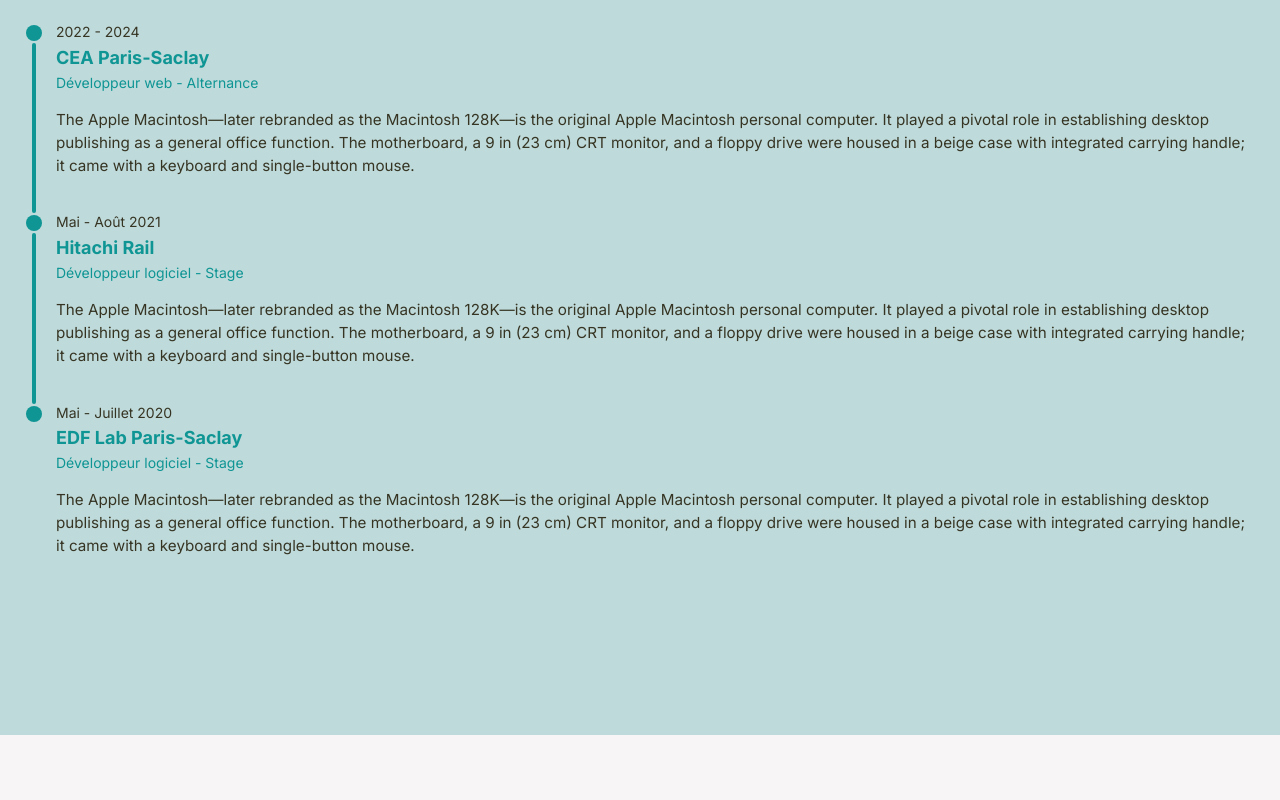
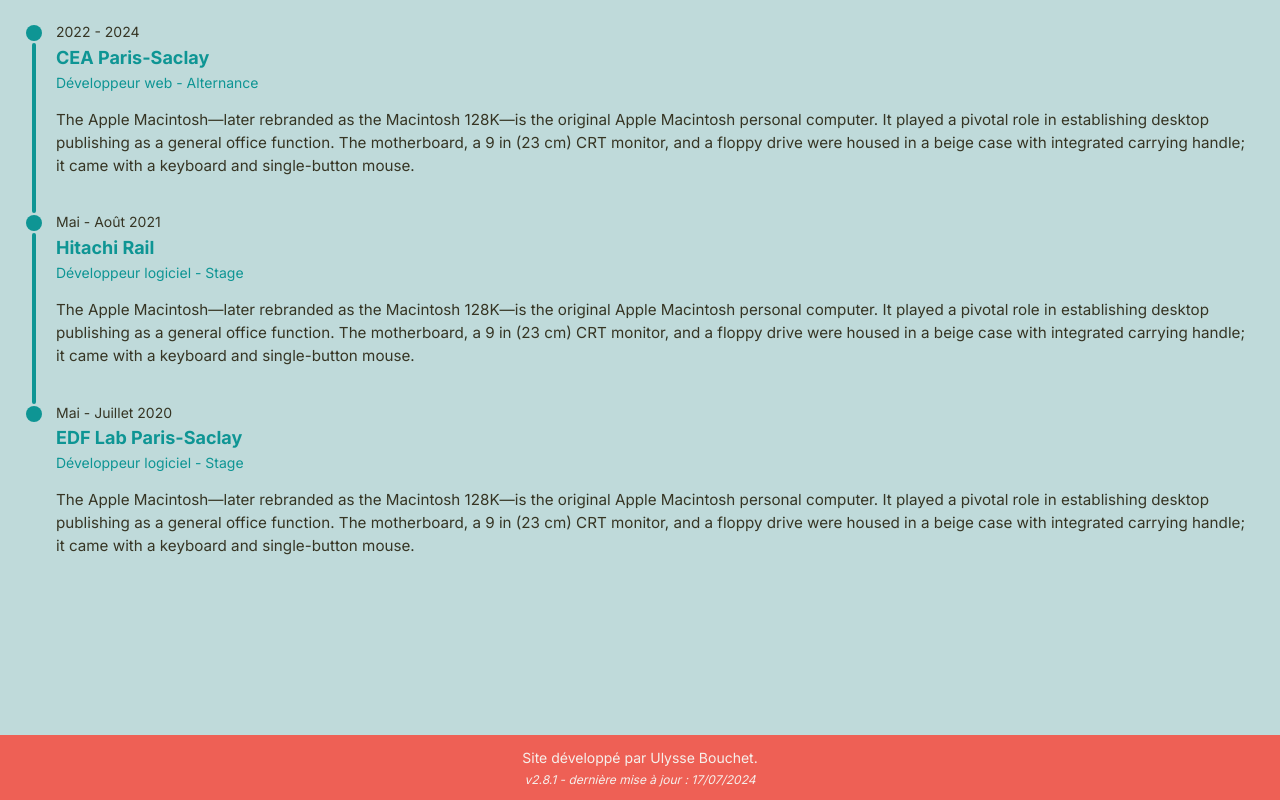
Before and after one commit to ulysse-bouchet/ulysse-bouchet-fr, a SvelteKit app: page / in a window 1280 px wide. Shown: the part 1682-2482 px from the top of the page. Before the commit the page ends 2417 px from the top, so only its background shows below. Built offline with nearby package versions, Linux system fonts and the light colour scheme.

Commit message:
[2.8.1] Added footer

```diff
--- a/package.json
+++ b/package.json
@@ -1,6 +1,6 @@
 {
 	"name": "ulysse-bonneau",
-	"version": "2.7.2",
+	"version": "2.8.1",
 	"private": true,
 	"scripts": {
 		"dev": "vite dev",
--- a/src/lib/components/navigation/GoTopButton.svelte
+++ b/src/lib/components/navigation/GoTopButton.svelte
@@ -22,5 +22,5 @@
 </script>
 
 <button id="goTopButton" on:click={goToTop} class="fixed bottom-8 right-4 p-2 bg-primary text-background z-10">
-	<img src="arrow_top.svg" alt="An arrow pointing towards the top of the page" class="h-8" />
+	<img src="arrow_top.svg" alt="Une flèche pointant vers le haut de la page" class="h-8" />
 </button>
--- /dev/null
+++ b/src/lib/sections/Footer.svelte
@@ -0,0 +1,6 @@
+<div class="py-3 flex flex-col items-center justify-center space-y-1 bg-accent text-background text-center text-sm">
+	<span>Site développé par Ulysse Bouchet.</span>
+	<span class="italic text-xs">
+		v2.8.1 - dernière mise à jour : 17/07/2024
+	</span>
+</div>
--- a/src/routes/+layout.svelte
+++ b/src/routes/+layout.svelte
@@ -2,10 +2,12 @@
 	import '../app.css';
 	import NavBar from '$lib/components/navigation/NavBar.svelte';
 	import GoTopButton from '$lib/components/navigation/GoTopButton.svelte';
+	import Footer from '$lib/sections/Footer.svelte';
 </script>
 
 <div class="min-h-screen min-w-screen bg-background font-body text-base text-text">
 	<slot />
 	<NavBar />
 	<GoTopButton />
+	<Footer />
 </div>
--- a/tailwind.config.js
+++ b/tailwind.config.js
@@ -9,7 +9,8 @@
 				'primary': '#0E9594',
 				'primary-background': '#BFDADA',
 				'secondary': '#6D466B',
-				'accent': '#EE6055'
+				'accent': '#EE6055',
+				'accent-background': '#FFCABF'
 			},
 			fontSize: {
 				sm: '0.875rem',
@@ -42,7 +43,7 @@
 					/*'accent-content': '#130208',*/
 					/*'neutral': '#ff00ff',*/
 					/*'neutral-content': '#160016',*/
-					'base-100': '#f7f5f6',
+					'base-100': '#f7f5f6'
 					/*'base-200': '#d7d5d6',*/
 					/*'base-300': '#b7b6b7',*/
 					/*'base-content': '#0e0c0d',*/
```
